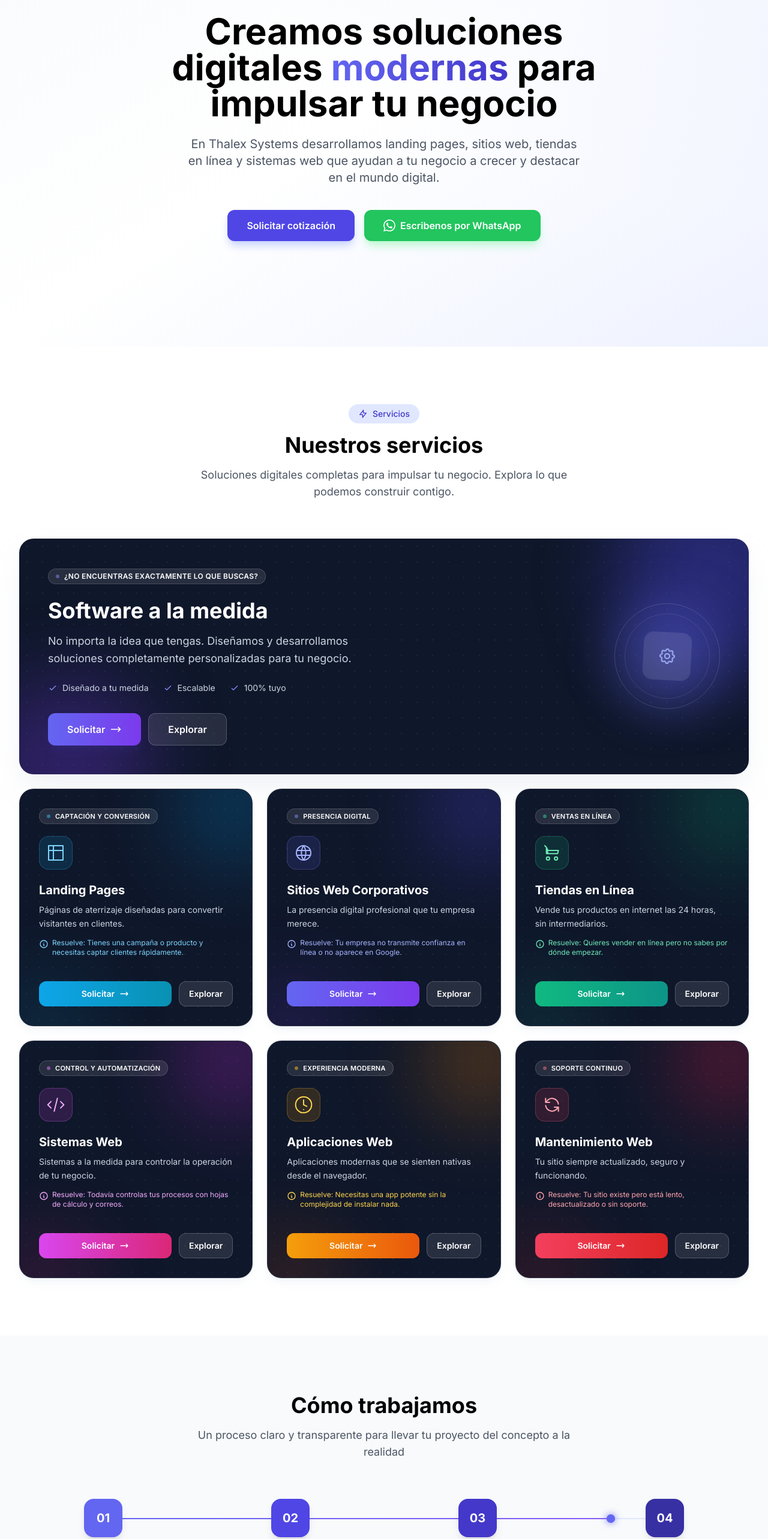
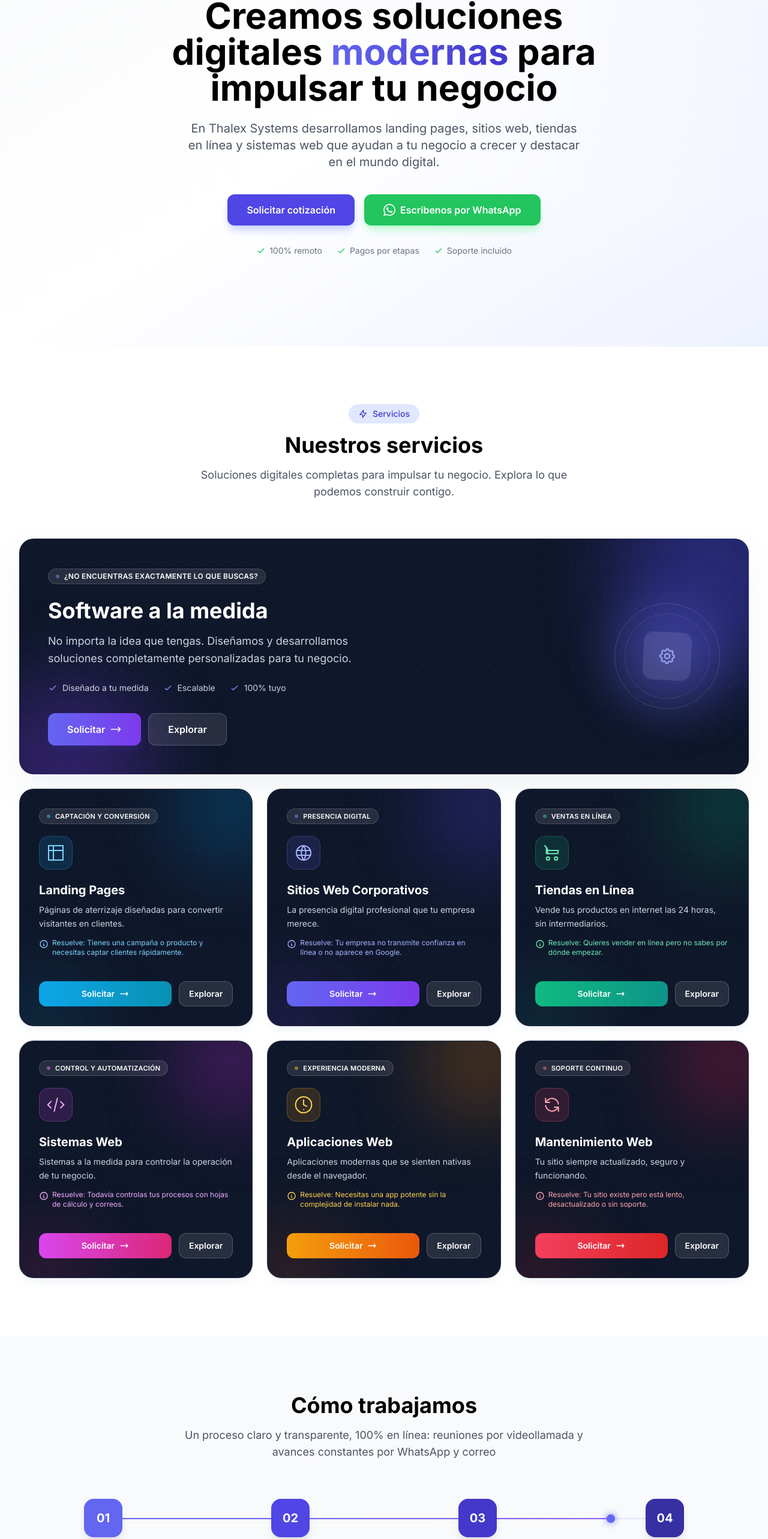
Before and after one commit to uxueadrian/lumma, a React (Vite) app: page / in a window 1280 px wide. Shown: the part 222-2788 px from the top of the page at 60% size. Built offline with nearby package versions, Linux system fonts and the light colour scheme; no server answers.

Commit message:
feat: reinforce remote work and payment messaging across hero, process and about

```diff
--- a/src/components/About.jsx
+++ b/src/components/About.jsx
@@ -31,7 +31,8 @@
               <p className="text-gray-600 dark:text-slate-400 leading-relaxed">
                 Adrián es el fundador de Thalex Systems, un desarrollador apasionado por crear
                 soluciones digitales que ayudan a las empresas a crecer. Su objetivo es combinar
-                diseño, tecnología y estrategia para ofrecer productos que generan resultados reales.
+                diseño, tecnología y estrategia para ofrecer productos que generan resultados reales,
+                con atención 100% remota a clientes en México y el extranjero.
               </p>
 
               <a
--- a/src/components/Hero.jsx
+++ b/src/components/Hero.jsx
@@ -53,6 +53,17 @@
             Escribenos por WhatsApp
           </a>
         </div>
+
+        <div className="mt-8 flex flex-wrap items-center justify-center gap-x-6 gap-y-2 text-sm text-gray-500 dark:text-slate-400">
+          {['100% remoto', 'Pagos por etapas', 'Soporte incluido'].map((item) => (
+            <span key={item} className="inline-flex items-center gap-1.5">
+              <svg className="w-4 h-4 text-green-500" fill="none" stroke="currentColor" viewBox="0 0 24 24">
+                <path strokeLinecap="round" strokeLinejoin="round" strokeWidth={2} d="M5 13l4 4L19 7" />
+              </svg>
+              {item}
+            </span>
+          ))}
+        </div>
       </div>
     </section>
   )
--- a/src/components/Process.jsx
+++ b/src/components/Process.jsx
@@ -3,16 +3,16 @@
 const steps = [
   {
     number: '01',
-    title: 'Idea inicial',
+    title: 'Videollamada inicial',
     description:
-      'Nos reunimos para entender tu visión, objetivos y necesidades. Definimos juntos el alcance del proyecto.',
+      'Nos reunimos por videollamada en tu horario para entender tu visión, objetivos y necesidades. Definimos juntos el alcance del proyecto.',
     color: 'bg-thalex-500',
   },
   {
     number: '02',
     title: 'Planeación',
     description:
-      'Creamos una estrategia detallada: diseño, tecnologías, tiempos y presupuesto. Tú apruebas cada paso.',
+      'Creamos una estrategia detallada: diseño, tecnologías, tiempos y presupuesto. Firmamos contrato y acordamos pagos por etapas. Tú apruebas cada paso.',
     color: 'bg-thalex-600',
   },
   {
@@ -72,7 +72,8 @@
         <div className="text-center mb-16">
           <h2 className="text-3xl sm:text-4xl font-bold text-dark dark:text-white mb-4">Cómo trabajamos</h2>
           <p className="text-gray-600 dark:text-slate-400 max-w-2xl mx-auto text-lg">
-            Un proceso claro y transparente para llevar tu proyecto del concepto a la realidad
+            Un proceso claro y transparente, 100% en línea: reuniones por videollamada y avances
+            constantes por WhatsApp y correo
           </p>
         </div>
 
```
